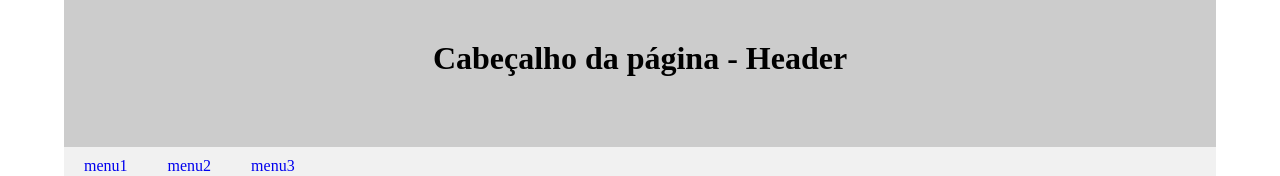
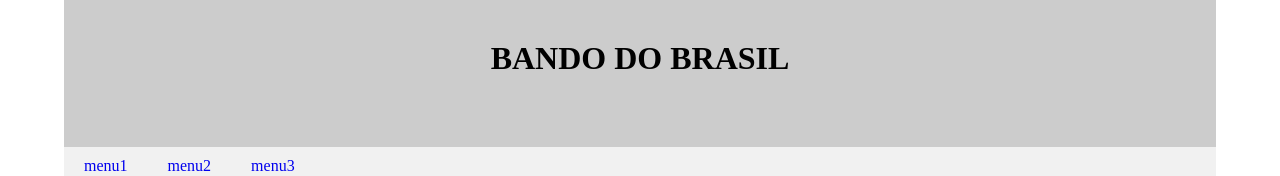
Before and after one commit to alexandreclayton/alexandreclayton.github.io, a plain HTML site: page index.html in a window 1280 px wide. Shown: the top 176 px of the page. Drawn offline with Linux system fonts and the light colour scheme.

Commit message:
Update index.html
Trocando o titulo da página boy!

```diff
--- a/index.html
+++ b/index.html
@@ -10,7 +10,7 @@
     <body>
         <div class="container">
             <header class="main__header">
-                <h1 class="main__header__titulo">Cabeçalho da página - Header</h1>
+                <h1 class="main__header__titulo">BANDO DO BRASIL</h1>
                 <nav>
                     <ul class="main__header__ul">
                         <li><a class="main__header__nav__link" href="#">menu1</a></li>
```
